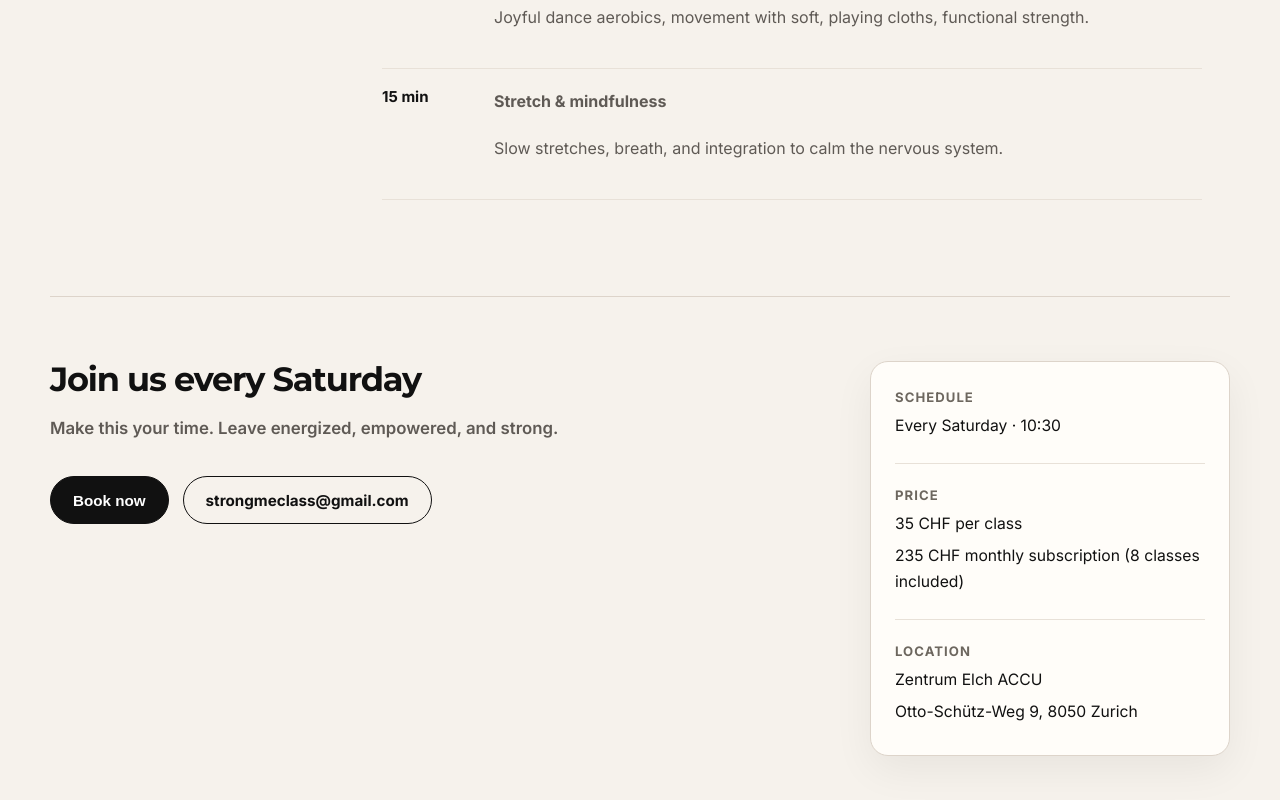
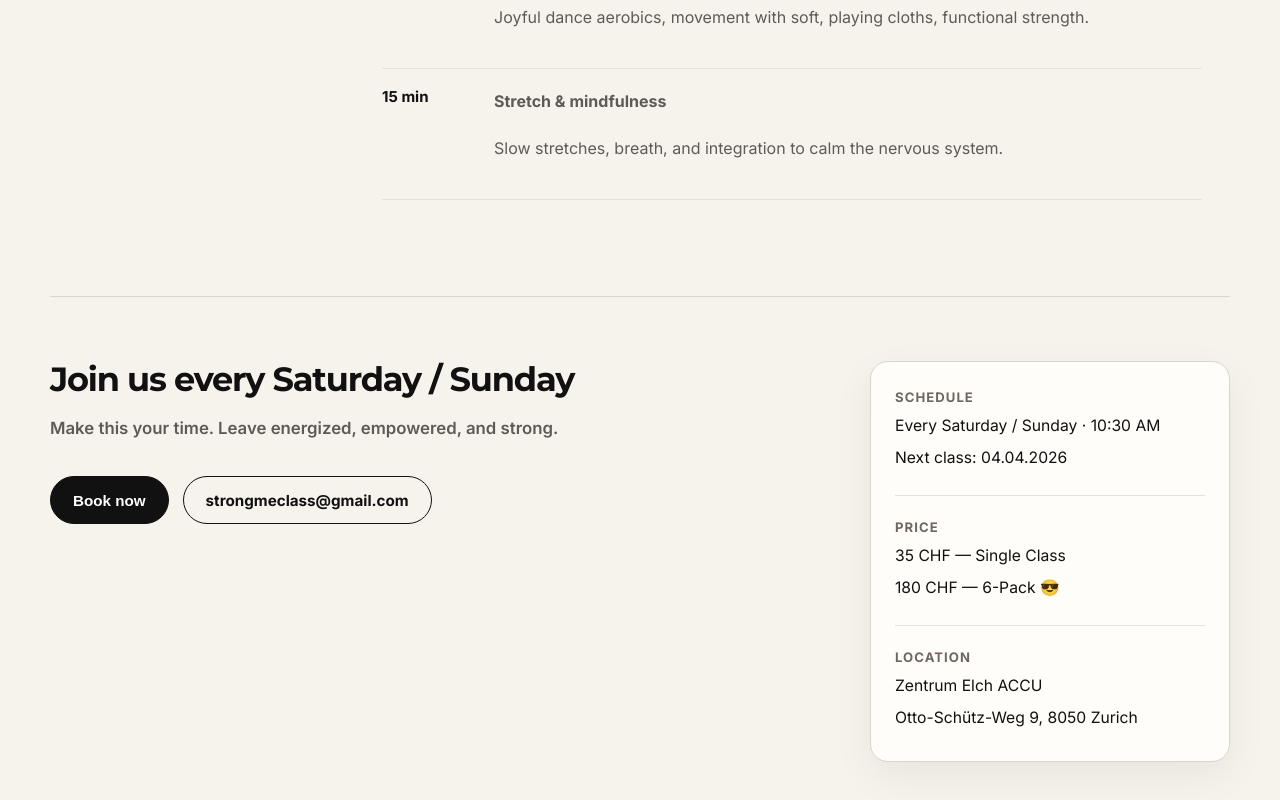
Before and after one commit to hotomski/strong_me, a Next.js app: page / in a window 1280 px wide. Shown: the part 1456-2256 px from the top of the page. Built offline with nearby package versions, Linux system fonts and the light colour scheme.

Commit message:
price updated

```diff
--- a/app/page.tsx
+++ b/app/page.tsx
@@ -1,23 +1,30 @@
 "use client";
 
 import Image from "next/image";
-import React, { useEffect, useMemo, useState } from "react";
-import DatePicker from "react-datepicker";
+import dynamic from "next/dynamic";
+import React, { useMemo, useState } from "react";
 import "react-datepicker/dist/react-datepicker.css";
+
+import type ReactDatePicker from "react-datepicker";
+type DatePickerType = typeof ReactDatePicker;
+
+const DatePicker = dynamic(
+  () => import("react-datepicker").then((mod) => mod.default) as any,
+  {
+    ssr: false,
+    loading: () => (
+      <input type="text" placeholder="Select a Saturday or Sunday" disabled readOnly />
+    ),
+  }
+) as unknown as DatePickerType;
 
 export default function Home() {
   const [selectedDate, setSelectedDate] = useState<Date | null>(null);
   const [email, setEmail] = useState("");
   const [isModalOpen, setIsModalOpen] = useState(false);
-  const [isMounted, setIsMounted] = useState(false);
-
   const [isSubmitting, setIsSubmitting] = useState(false);
   const [statusMessage, setStatusMessage] = useState("");
-  const [statusType, setStatusType] = useState<"success" | "error" | "">("");
-
-  useEffect(() => {
-    setIsMounted(true);
-  }, []);
+  const [statusType, setStatusType] = useState<"success" | "error" | "">();
 
   const isEmailValid = useMemo(() => {
     const trimmedEmail = email.trim();
@@ -229,7 +236,7 @@ export default function Home() {
         {/* JOIN */}
         <section id="join" className="join-section section-divider">
           <div className="join-copy">
-            <h2>Join us every Saturday</h2>
+            <h2>Join us every Saturday / Sunday</h2>
             <p className="join-subline">
               Make this your time. Leave energized, empowered, and strong.
             </p>
@@ -250,13 +257,14 @@ export default function Home() {
           <div className="join-card">
             <div className="join-card-block">
               <span className="join-card-label">Schedule</span>
-              <p>Every Saturday · 10:30</p>
+              <p>Every Saturday / Sunday · 10:30 AM</p>
+              <p>Next class: 04.04.2026</p>
             </div>
 
             <div className="join-card-block">
               <span className="join-card-label">Price</span>
-              <p>35 CHF per class</p>
-              <p>235 CHF monthly subscription (8 classes included)</p>
+              <p>35 CHF — Single Class</p>
+              <p>180 CHF — 6-Pack 😎</p>
             </div>
 
             <div className="join-card-block">
@@ -280,23 +288,19 @@ export default function Home() {
                 <>
                   <label>Select a Date:</label>
 
-                  {isMounted ? (
                   <DatePicker
                     selected={selectedDate}
                     onChange={(date: Date | null) => setSelectedDate(date)}
                     dateFormat="MMMM d, yyyy"
-                      filterDate={(date: Date) => date.getDay() === 6}
-                      placeholderText="Select a Saturday"
+                    filterDate={(date: Date) => {
+                      const today = new Date();
+                      today.setHours(0, 0, 0, 0);
+                      const day = date.getDay();
+                      return (day === 6 || day === 0) && date >= today;
+                    }}
+                    placeholderText="Select a Saturday or Sunday"
                     disabled={isSubmitting}
                   />
-                  ) : (
-                    <input
-                      type="text"
-                      placeholder="Select a Saturday"
-                      disabled
-                      readOnly
-                    />
-                  )}
 
                   <label>Email Address:</label>
                   <input
```
Lines whose indentation alone changed are shown as unchanged.
